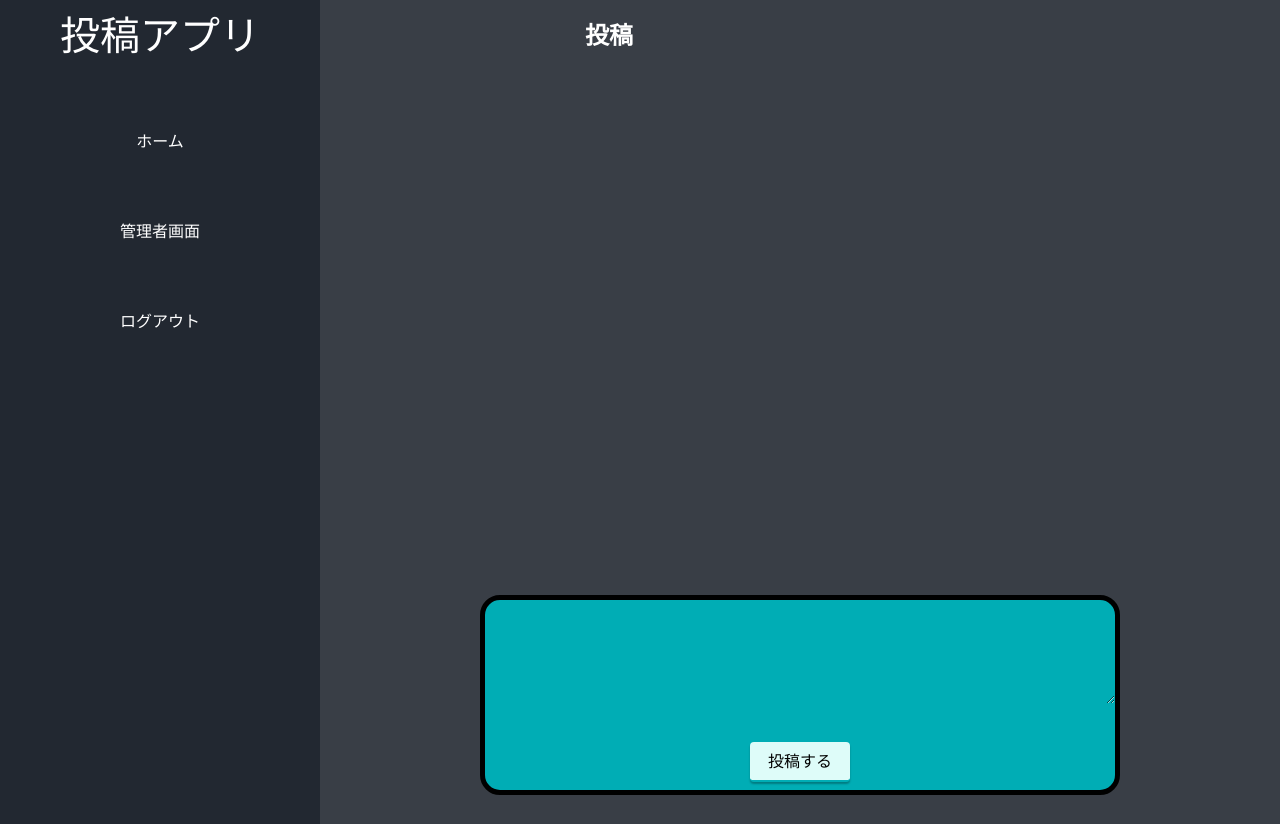
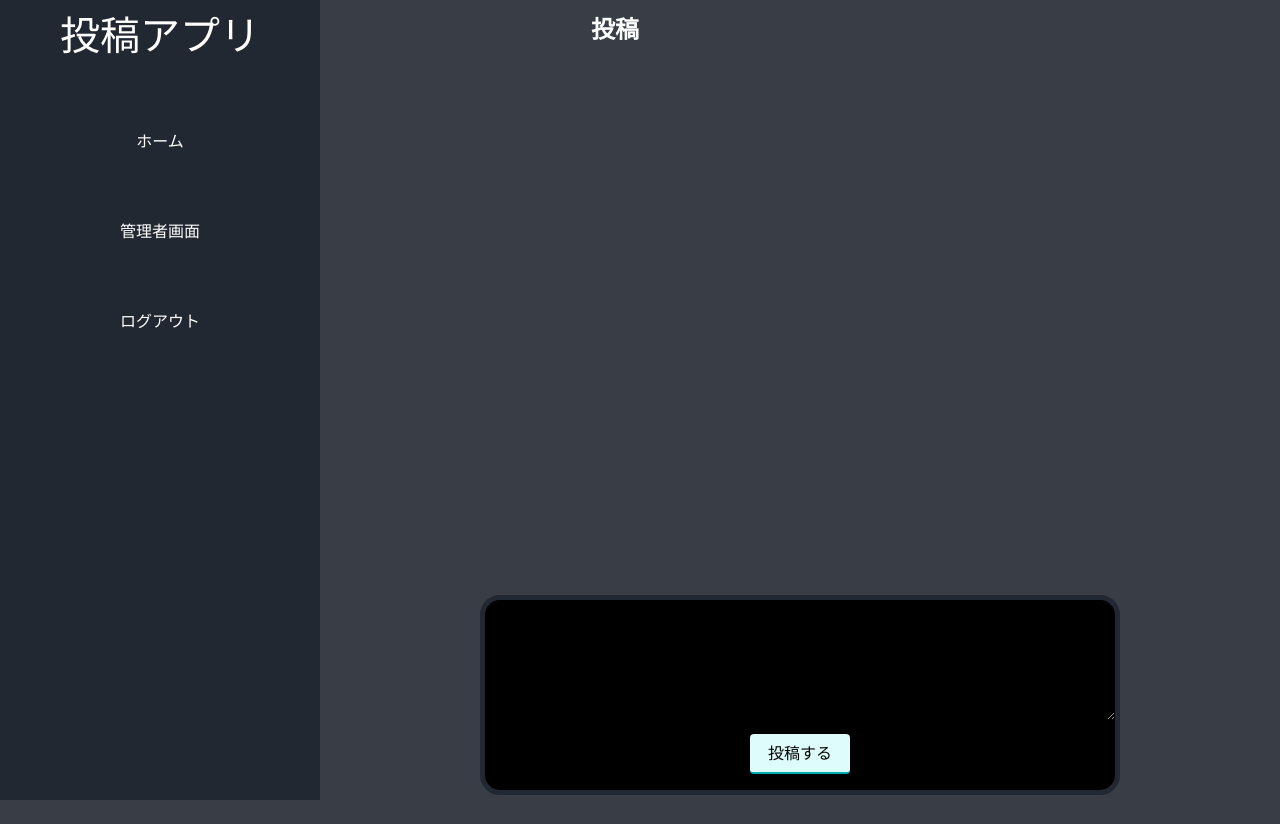
Before and after one commit to haruchu/sns-app, a Django app: page /post/ in a window 1280 px wide. After the commit the page ends 800 px from the top, so only its background shows below. Run offline with Django 3.2, Linux system fonts and the light colour scheme; the visitor is signed in with stand-in values (Sample User, id 1); data comes from the database, SQL or seed files in the repository; some libraries are stand-ins or nearby versions.

Commit message:
色を修正

```diff
--- a/myapp/static/css/home.css
+++ b/myapp/static/css/home.css
@@ -66,8 +66,8 @@
 }
 
 .sub-color {
-  background-color: #00adb5;
-  color: #000;
+  background-color: #000;
+  color: #fff;
 }
 
 .accent-color {
@@ -155,18 +155,17 @@
 
 .main-content {
   height: 100vh;
-  margin: 12px;
   justify-content: center;
   position: relative;
 }
 
 .main-content .title {
-  padding: 10px;
+  margin: 16px;
   font-weight: 800;
 }
 
 .post-list .post {
-  border: 2px solid #000;
+  border: 2px solid #222831;
   border-radius: 30px;
   margin: 5px 0;
   padding: 20px;
@@ -207,7 +206,7 @@
 
 .post-list .post .prev-like-btn,
 .post-list .post .reply-btn {
-  color: #cadefc;
+  color: #fff;
 }
 
 .post-list .post .like-btn,
@@ -243,7 +242,8 @@
   text-align: center;
   justify-content: center;
   align-items: center;
-  border: black 5px solid;
+  background-color: #000;
+  border: #222831 5px solid;
   border-radius: 20px;
   position: fixed;
   bottom: 5px;
@@ -279,8 +279,9 @@
 
 .post-form p textarea {
   width: 100%;
-  padding: 4px;
-  background-color: #00adb5;
+  padding: 12px;
+  color: #fff;
+  background-color: #000;
   border: none;
   outline: none;
 }
@@ -294,7 +295,7 @@
   box-shadow: 0px 2px 2px rgba(0, 0, 0, 0.29);
   border-bottom: solid 2px #00adb5;
   position: absolute;
-  bottom: 8px;
+  bottom: 16px;
 }
 
 .post-form form .post-btn:active {
```
